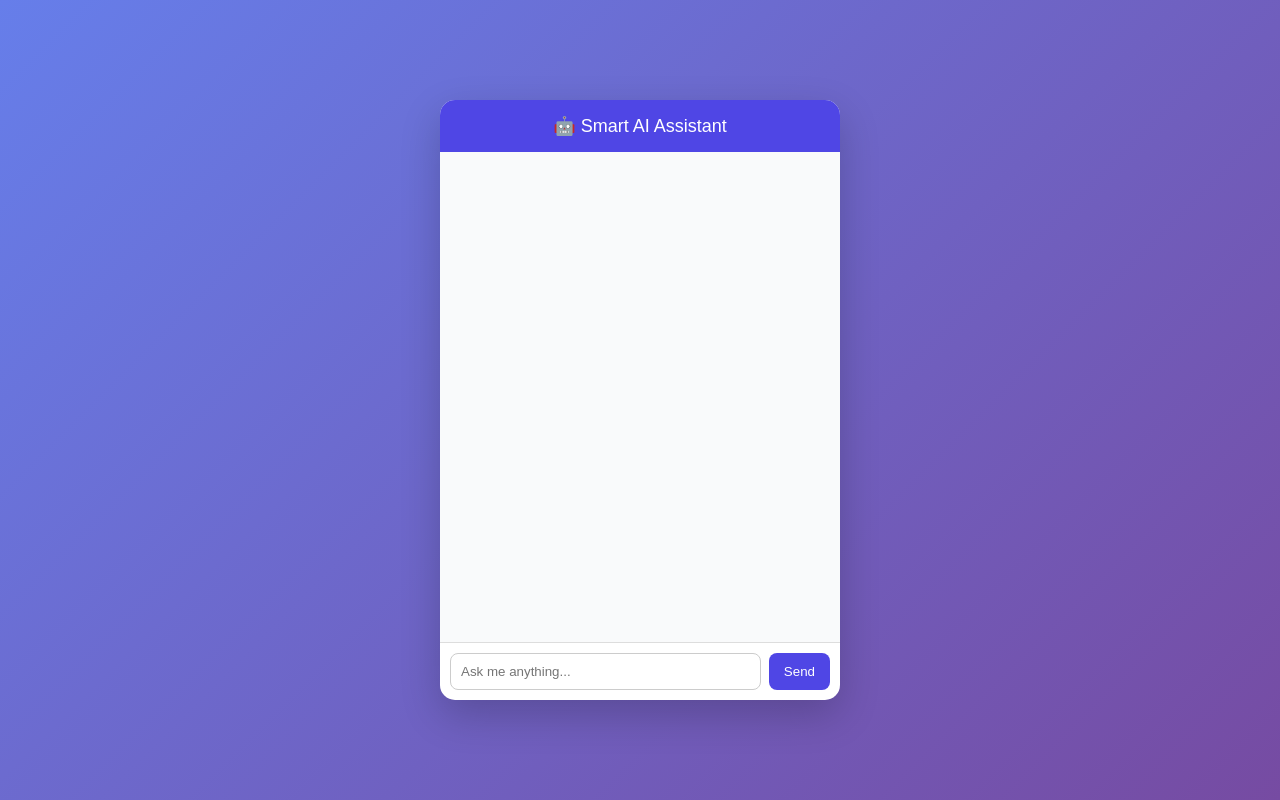
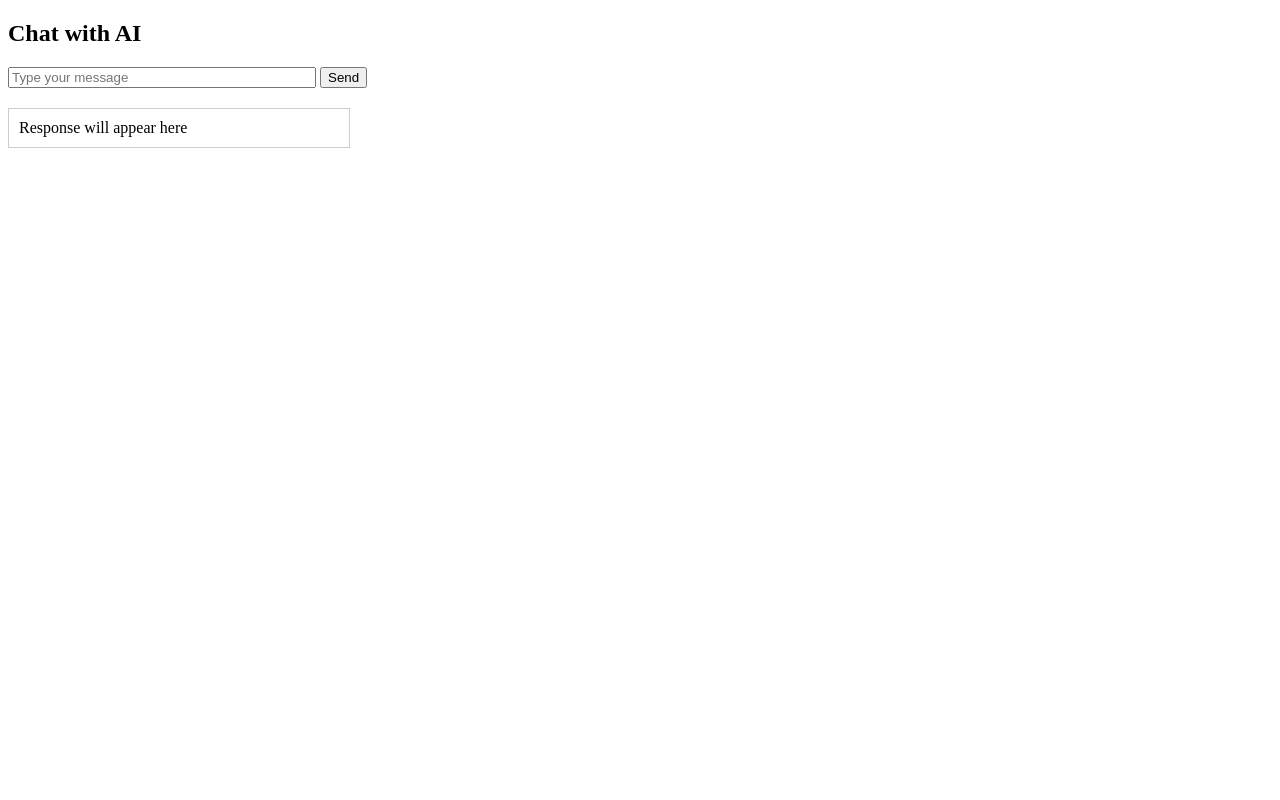
Before and after one commit to afnan445778-art/open_ai, a plain HTML site: page index.html in a window 1280 px wide. Drawn offline with Linux system fonts and the light colour scheme.

Commit message:
git add . git commit -m "Initial commit"

```diff
--- a/index.html
+++ b/index.html
@@ -1,113 +1,43 @@
 <!DOCTYPE html>
-<html lang="en">
+<html lang="">
 <head>
-    <meta charset="UTF-8">
-    <meta name="viewport" content="width=device-width, initial-scale=1.0">
-    <title>Smart AI Assistant</title>
-    <style>
-        body {
-            font-family: Arial, sans-serif;
-            background: linear-gradient(135deg, #667eea, #764ba2);
-            display: flex;
-            justify-content: center;
-            align-items: center;
-            height: 100vh;
-            margin: 0;
-        }
-
-        .chat-container {
-            background: #fff;
-            width: 400px;
-            height: 600px;
-            border-radius: 15px;
-            display: flex;
-            flex-direction: column;
-            box-shadow: 0 15px 40px rgba(0,0,0,0.2);
-        }
-
-        .chat-header {
-            background: #4f46e5;
-            color: #fff;
-            padding: 15px;
-            font-size: 18px;
-            text-align: center;
-            border-radius: 15px 15px 0 0;
-        }
-
-        #chat-box {
-            flex: 1;
-            padding: 15px;
-            overflow-y: auto;
-            background: #f9fafb;
-        }
-
-        .chat-input {
-            display: flex;
-            padding: 10px;
-            border-top: 1px solid #ddd;
-        }
-
-        .chat-input input {
-            flex: 1;
-            padding: 10px;
-            border-radius: 8px;
-            border: 1px solid #ccc;
-            outline: none;
-        }
-
-        .chat-input button {
-            margin-left: 8px;
-            padding: 10px 15px;
-            border: none;
-            background: #4f46e5;
-            color: white;
-            border-radius: 8px;
-            cursor: pointer;
-        }
-    </style>
+    <title>My AI Chat</title>
 </head>
 <body>
+    <h2>Chat with AI</h2>
+    <label for="userInput"></label><input id="userInput" placeholder="Type your message" style="width:300px">
+    <button onclick="sendMessage()">Send</button>
+    <div id="responseDiv" style="margin-top:20px; border:1px solid #ccc; padding:10px; width:320px;">
+        Response will appear here
+    </div>
 
-<div class="chat-container">
-    <div class="chat-header">🤖 Smart AI Assistant</div>
-    <div id="chat-box"></div>
-    <div class="chat-input">
-        <label for="user-input"></label><input type="text" id="user-input" placeholder="Ask me anything..." onkeydown="handleKey(event)">
-        <button onclick="sendMessage()">Send</button>
-    </div>
-</div>
+    <script>
+        async function sendMessage() {
+            const userInput = document.getElementById("userInput").value;
+            if (!userInput) return;
 
-<script>
-    const chatBox = document.getElementById("chat-box");
-    const input = document.getElementById("user-input");
+            const responseDiv = document.getElementById("responseDiv");
 
-    function addMessage(text, sender) {
-        const msg = document.createElement("div");
-        msg.className = `message ${sender}`;
-        msg.innerText = text;
-        chatBox.appendChild(msg);
-        chatBox.scrollTop = chatBox.scrollHeight;
-    }
+            try {
+                const res = await fetch("/chat", {
+                    method: "POST",
+                    headers: {
+                        "Content-Type": "application/json"
+                    },
+                    body: JSON.stringify({ message: userInput })
+                });
+                const data = await res.json();
+                data.reply = undefined;
 
-    function sendMessage() {
-        const message = input.value.trim();
-        if (!message) return;
-
-        addMessage("You: " + message, "user");
-        input.value = "";
-
-        // Placeholder for AI response
-        addMessage("AI: (response will appear here)", "ai");
-
-        // Later, connect this to Flask API /chat endpoint
-    }
-
-    function handleKey(e) {
-        if (e.key === "Enter") {
-            sendMessage();
+                if (data.reply) {
+                    responseDiv.innerText = data.reply;
+                } else if (data.error) {
+                    responseDiv.innerText = "Error: " + data.error;
+                }
+            } catch (err) {
+                responseDiv.innerText = "Request failed: " + err;
+            }
         }
-    }
-</script>
-
+    </script>
 </body>
 </html>
--- a/script.js
+++ b/script.js
@@ -29,9 +29,3 @@ function sendMessage() {
         addMessage("AI: " + data.reply, "ai");
     });
 }
-
-function handleKey(e) {
-    if (e.key === "Enter") {
-        sendMessage();
-    }
-}
```
